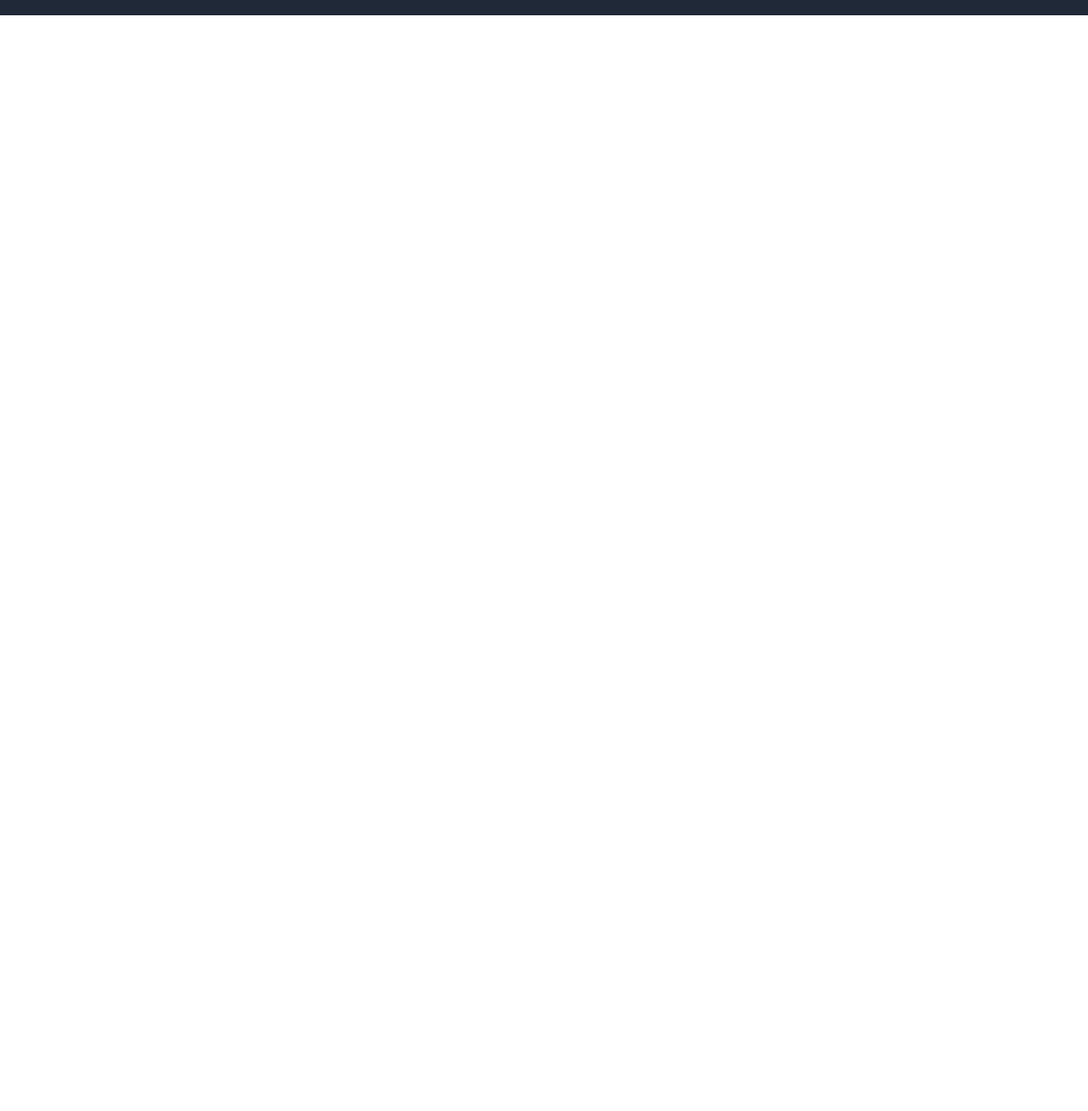
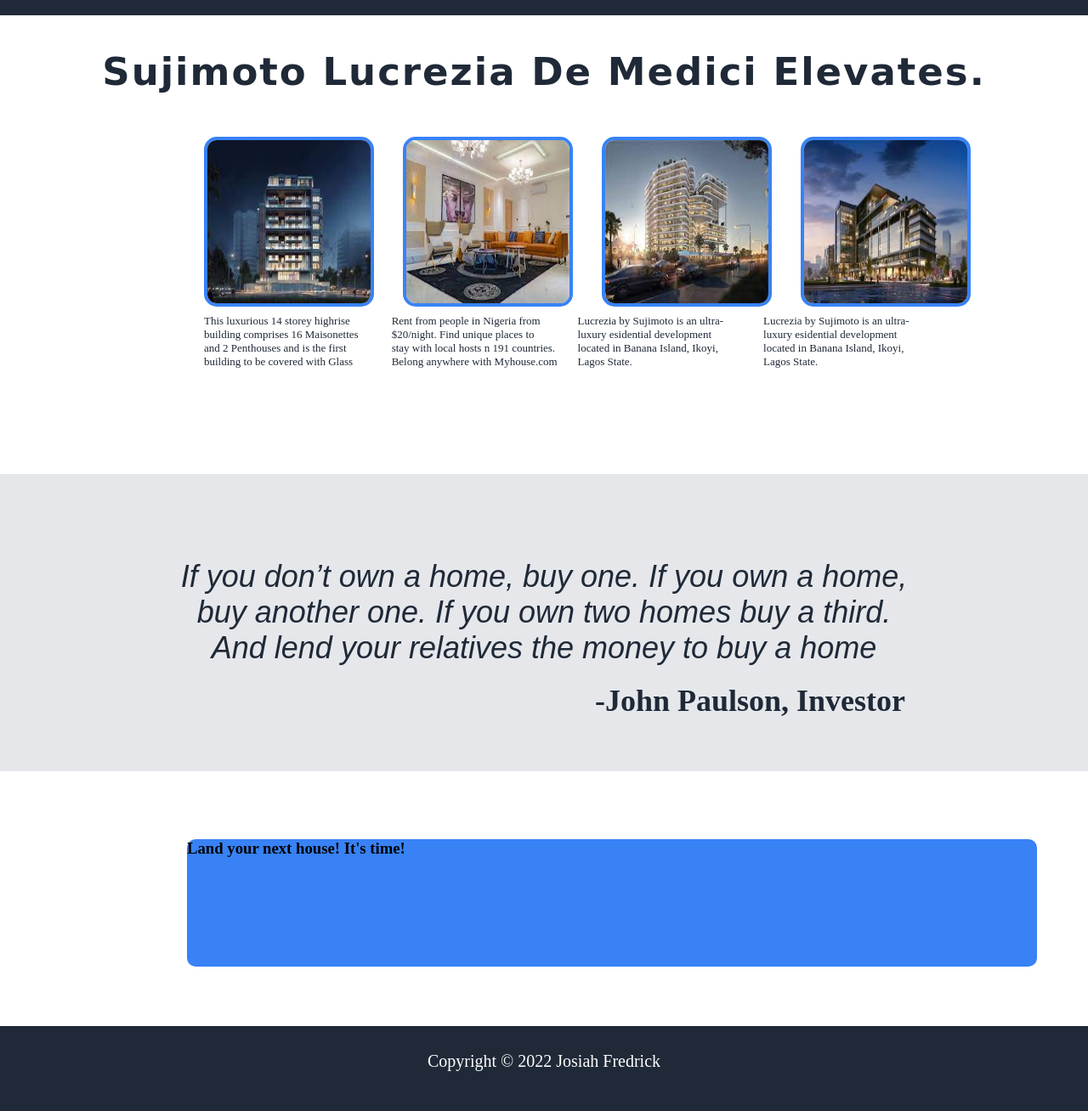
Before and after one commit to Thisisfredo/Landing-page, a plain HTML site: page index.html in a window 1280 px wide. Shown: the part 482-1790 px from the top of the page at 85% size. Before the commit the page ends 800 px from the top, so only its background shows below. Drawn offline with nearby package versions, Linux system fonts and the light colour scheme.

Commit message:
final steps

```diff
--- a/index.html
+++ b/index.html
@@ -9,6 +9,8 @@
     <link rel="preconnect" href="https://fonts.googleapis.com">
 <link rel="preconnect" href="https://fonts.gstatic.com" crossorigin>
 <link href="https://fonts.googleapis.com/css2?family=Nunito:wght@200&display=swap" rel="stylesheet">
+
+<link rel="stylesheet" href="https://fonts.googleapis.com/css2?family=Material+Symbols+Rounded:opsz,wght,FILL,GRAD@48,200,0,-25" />
 </head>
 <body>
 <navbar>
@@ -38,10 +40,65 @@
         <img src="hero-img.png" alt="my house logo"  class="nav-logo"/>
     </div>
 </div>
-
-
 </navbar>
 
+<!--Section two of Landing-page-->
 
+<div class="section-2">
+<h3 class="header">Sujimoto Lucrezia De Medici Elevates.</h3>
+
+<div class="images">
+
+    <img src="suji2.jpeg" alt="house2" class="house"/>
+    <img src="suji3.jpeg" alt="house3" class="house"/>
+    <img src="suji.jpeg" alt="house4" class="house"/>
+    <img src="home3.jpeg" alt="house4" class="house"/>
+</div>
+<div class="image-text">
+    <p class="text1">This luxurious 14 storey highrise </p>
+    <p class="text1">building comprises  16 Maisonettes </p>
+    <p class="text1">and 2 Penthouses and is the first</p>
+    <p class="text1"> building to be covered with Glass  </p>
+
+</div>
+<div class="image-text2">
+    <p class="text2">Rent from people in Nigeria from </p>
+    <p class="text2">$20/night. Find unique places to</p>
+    <p class="text2">stay with local hosts n 191 countries.</p>
+    <p class="text2">Belong anywhere with Myhouse.com</p>
+
+</div>
+<div class="image-text3">
+    <p class="text3">Lucrezia by Sujimoto is an ultra- </p>
+    <p class="text3">luxury esidential development </p>
+    <p class="text3">located in Banana Island, Ikoyi,</p>
+    <p class="text3">Lagos State. </p>
+</div>
+<div class="image-text4">
+    <p class="text4">Lucrezia by Sujimoto is an ultra- </p>
+    <p class="text4">luxury esidential development </p>
+    <p class="text4">located in Banana Island, Ikoyi,</p>
+    <p class="text4">Lagos State. </p>
+</div>
+</div>
+<div class="section3">
+    <div class="quotebox">
+    <p class="quote">If you don’t own a home, buy one. If you own a home, </p>
+    <p class="quote">buy another one. If you own two homes buy a third. </p>
+    <p class="quote">And lend your relatives the money to buy a home</p>
+    <p class="quoter">-John Paulson, Investor</p>
+</div>
+</div>
+<div class="section4">
+    <div class="maindiv">
+     <h3>Land your next house! It's time!</h3>
+
+    </div>
+</div>
+<footer>
+    <p class="footer">Copyright © 2022 Josiah Fredrick</p>
+</footer>
 </body>
-</html>
+
+<!--  <p>Sign up so we can inform you when we launch!</p>
+     <button>Sign up</button>  -->
--- a/styles.css
+++ b/styles.css
@@ -2,7 +2,6 @@
     margin: 0;
     padding: 0;
     box-sizing: border-box;
-    font-family: 'Roboto', arial;
 }
 
 
@@ -82,8 +81,123 @@ button{
     margin-top: 10px;
 }
 .nav-logo{
-    height:230px;
+    height: 250px;
     margin-left: 140px;
     margin-top: 120px;
     width: 500px;
 }
+.header{
+    font-size: 45px;
+    font-weight: bold;
+    text-align: center;
+    margin-top: 40px;
+    font-family: 'Lobster Two', cursive;ans-serif;
+    letter-spacing: 2px;
+    color: #1f2937;
+}
+.section-2{
+    height: 500px;
+}
+.images{
+    margin-left: 210px;
+}
+.house{
+    height: 200px;
+    width: 200px;
+    border: 4px solid #3882f6;
+    padding-left: 0px;
+    margin-left: 30px;
+    margin-top: 50px;
+    border-radius: 15px;
+}
+.image-text{
+   margin-top: 5px;
+    display: inline-block;
+}
+.text1{
+    font-size: 13px;
+    font-weight: lighter;
+    margin-left: 240px;
+    color: #1f2937;
+
+}
+.text2{
+    font-size: 13px;
+    font-weight: lighter;
+    margin-left: 35px;
+    color: #1f2937;
+}
+.image-text2{
+    display: inline-block;
+}
+.image-text3 {
+    display: inline-block;
+}
+
+.text3{
+    font-size: 13px;
+    font-weight: lighter;
+    margin-left: 20px;
+    color: #1f2937;
+}
+.image-text4{
+    display: inline-block;
+}
+
+.text4{
+    font-size: 13px;
+    font-weight: lighter;
+    margin-left: 43px;
+    color: #1f2937;
+}
+
+.section3 {
+    width: 100%;
+    overflow: hidden;
+    height: 350px;
+    background-color: #e5e7eb;
+}
+.quotebox{
+    margin-top: 100px;
+}
+.quote{
+    font-size: 36px;
+    font-weight: lighter;
+    font-style: italic;
+    color: #1f2937;
+    text-align: center;
+   font-family: Arial, Helvetica, sans-serif;
+}
+.quoter{
+    margin-top: 20px;
+    margin-left: 700px;
+    font-size: 36px;
+    font-weight: bold;
+    color: #1f2937;
+}
+.section4{
+    width: 100%;
+    overflow: hidden;
+    height: 300px;
+}
+.maindiv{
+    width: 1000px;
+    height: 150px;
+    background-color: #3882f6;
+    margin-left: 220px;
+    margin-top: 80px;
+    border-radius: 10px;
+}
+footer {
+    display: flex;
+    justify-content: center;
+
+    background-color: #1f2937;
+    color: #fff;
+    height: 100px;
+}
+
+.footer{
+      margin-top: 30px;
+     font-size: 20px;
+}
```
Also changed, not shown: herologo.jpg (deleted), home3.jpeg (added), suji.jpeg (added), suji2.jpeg (added), suji3.jpeg (added).
